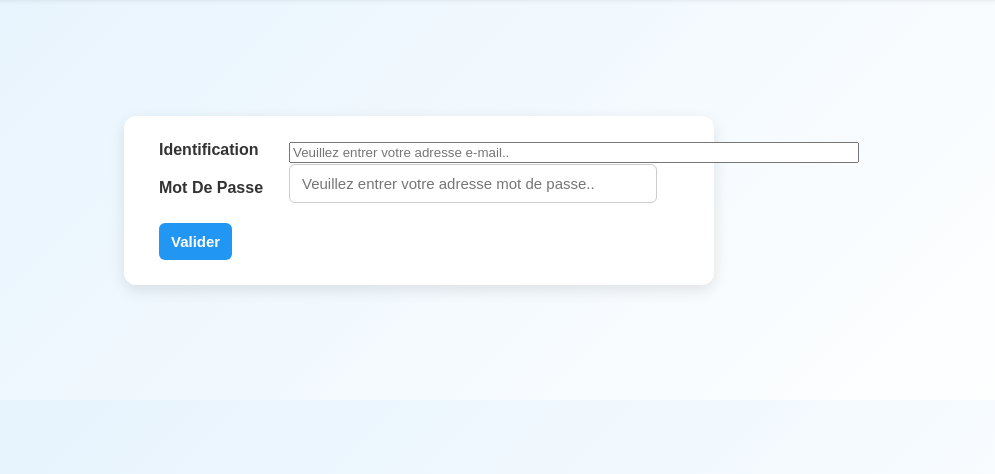
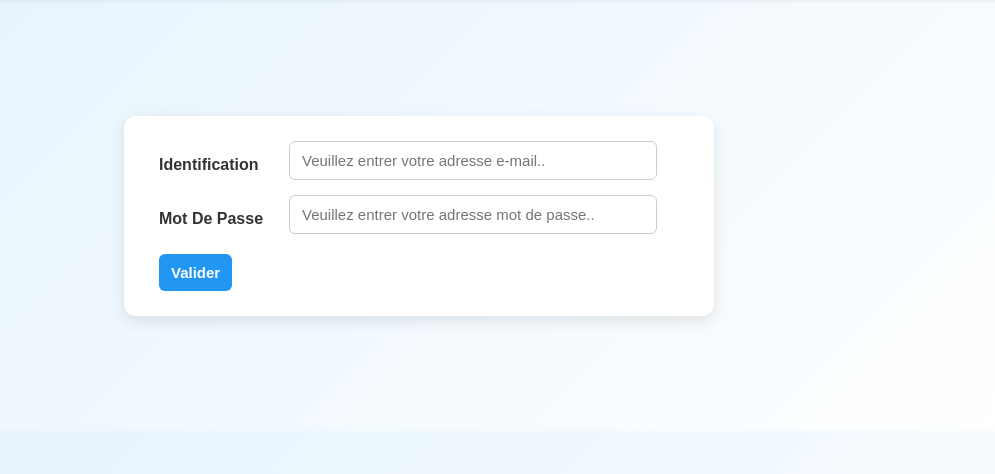
Before and after one commit to oussamaoulini7-max/esma-mini-note-app, a PHP site: page /login.html in a window 1280 px wide. Shown: the part 104-578 px from the top of the page, without its empty margins (221-1216 px from the left). Run offline with PHP 8.4, Linux system fonts and the light colour scheme.

Commit message:
Update style.css

```diff
--- a/assets/css/style.css
+++ b/assets/css/style.css
@@ -33,6 +33,7 @@ label {
 
 input[type="text"],
 input[type="number"],
+input[type="email"],
 input[type="password"] {
     padding: 10px 12px;
     margin-bottom: 15px;
```
